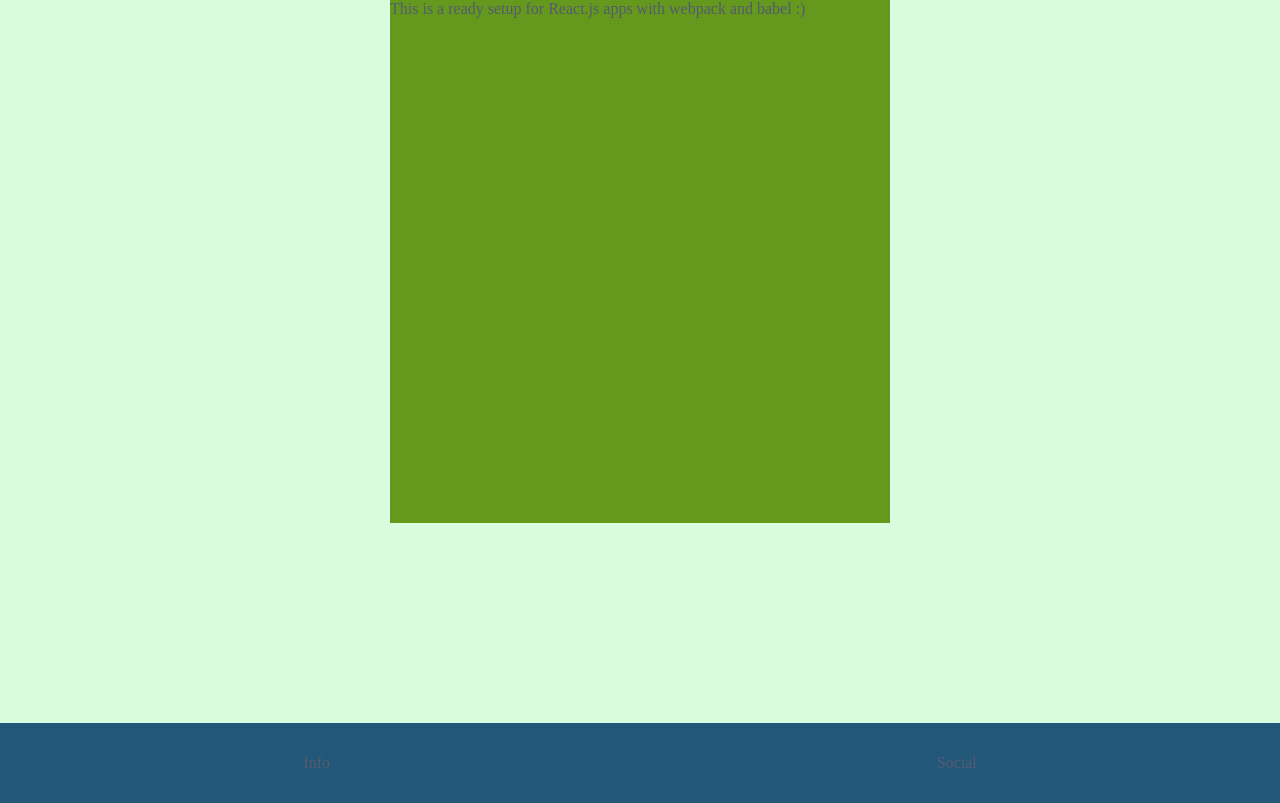
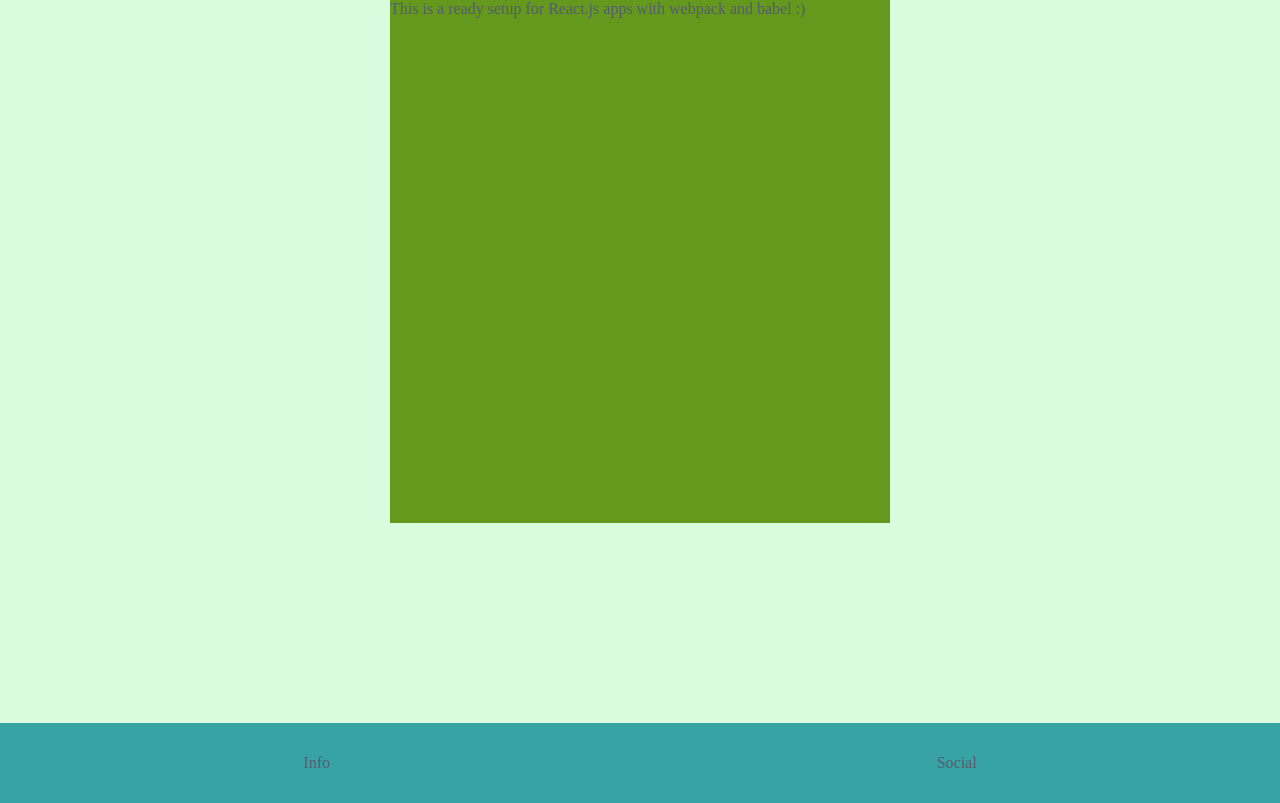
Before and after one commit to AnastasiosArvanitis/react-babel-webpack-setup, a React app: page /Contact in a window 1280 px wide. Shown: the part 177-980 px from the top of the page. Built offline with nearby package versions, Linux system fonts and the light colour scheme.

Commit message:
Refactoring the footer

```diff
--- a/src/components/Footer/Footer.scss
+++ b/src/components/Footer/Footer.scss
@@ -7,5 +7,9 @@ footer {
     width: 100%;
     height: 80px;
     margin-top: 200px;
-    background-color: $nav-bg-color;
+    background-color: $footer-bg-color;
+
+    p{
+        font-family: $text-font;
+    }
 }
```
